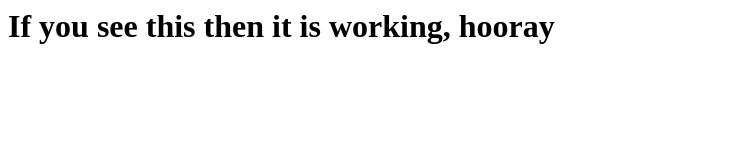
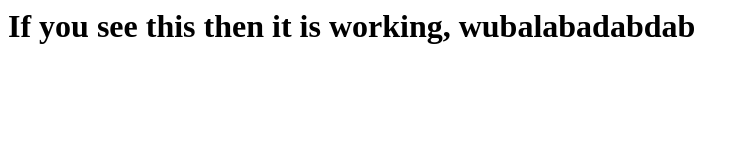
Before and after one commit to melsacramento/PubTest, a plain HTML site: page html/index.html in a window 1280 px wide. Shown: the whole page, without its empty margins (0-748 px from the left). Drawn offline with Linux system fonts and the light colour scheme.

Commit message:
change message

```diff
--- a/html/index.html
+++ b/html/index.html
@@ -1,6 +1,6 @@
 <html>
 <body>
-    <h1>If you see this then it is working, hooray</h1>
+    <h1>If you see this then it is working, wubalabadabdab</h1>
 </body>
 
 </html>
```
